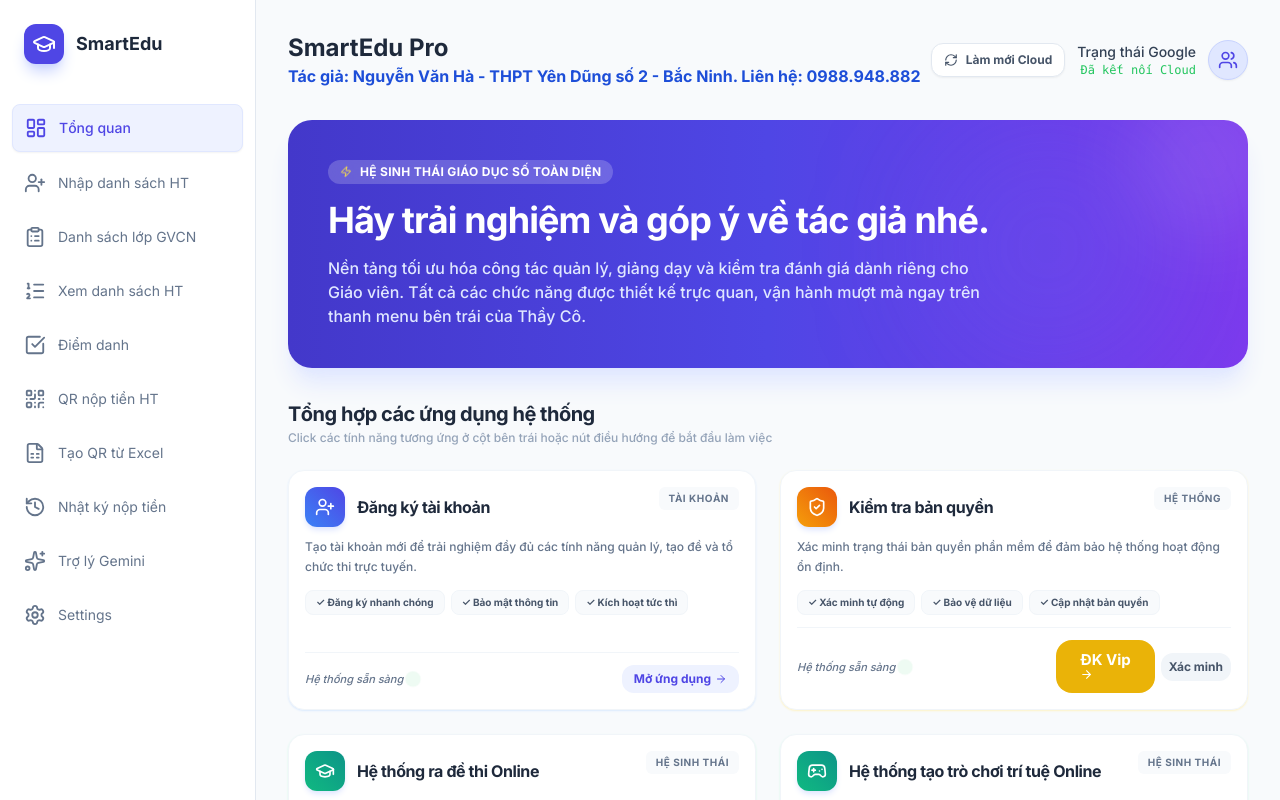
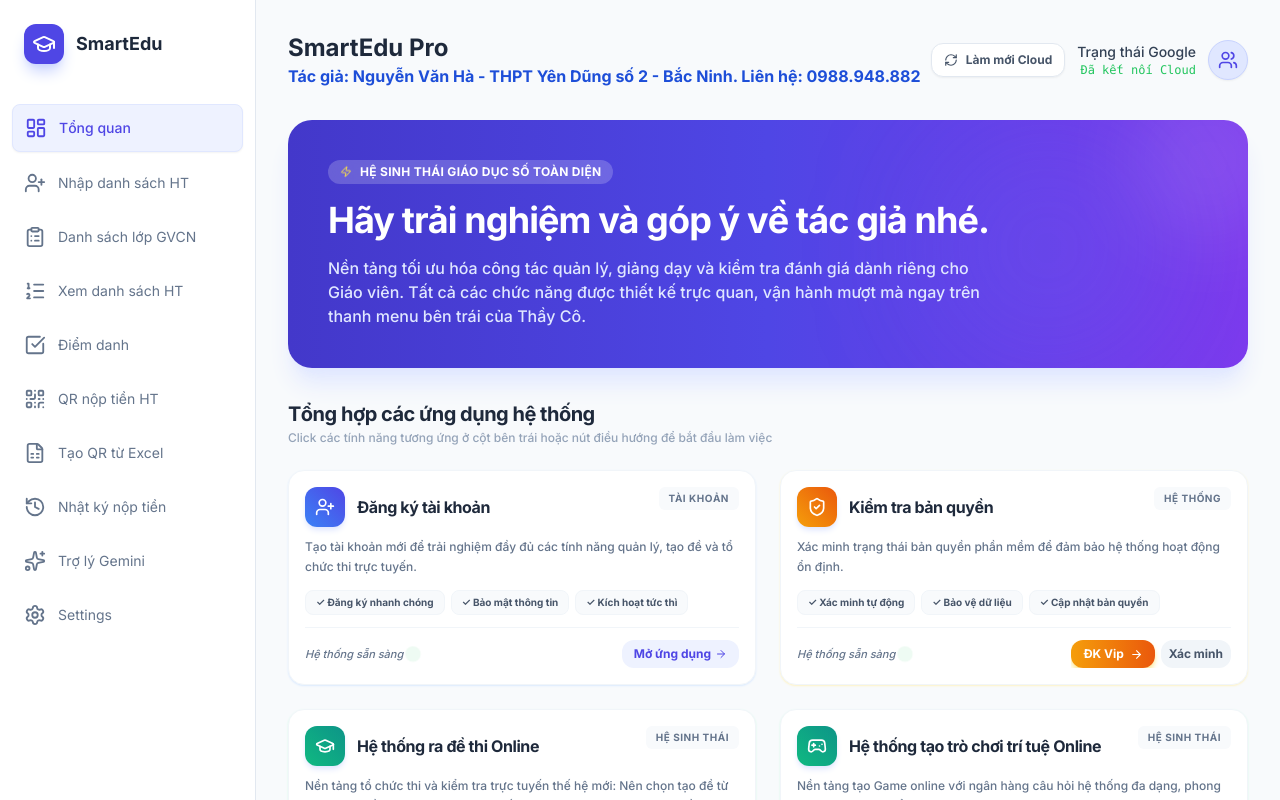
Before and after one commit to thaygiaoha/quanlyhocthemv2, a React (Vite) app: page / in a window 1280 px wide. Built offline with nearby package versions, Linux system fonts and the light colour scheme; no server answers.

Commit message:
Update Dashboard.tsx

```diff
--- a/components/Dashboard.tsx
+++ b/components/Dashboard.tsx
@@ -1,16 +1,19 @@
-import React, { useState } from "react";
+import React, { useState } from 'react';
+import { motion, AnimatePresence } from 'motion/react';
 import { AppData } from '../types';
 import { verifyBanquyen } from './verifyadmin'; // 2207them3
-import { motion, AnimatePresence } from "motion/react";
 import {
   GraduationCap,
   QrCode,
   CheckSquare,
+  FileWord,
+  FileText,
   GitBranch,
   Sparkles,
   ArrowRight,
   ShieldCheck,
   Zap,
+  X,
   Gamepad2,
   RefreshCw,
   ExternalLink,
@@ -281,8 +284,8 @@
   ) : (
     <div className="flex items-center gap-1.5 shrink-0">
       <button
-        onClick={() => setShowQrModal(false)}
-  className="px-6 py-3 bg-yellow-500 text-white text-[15px] rounded-2xl font-bold"
+        onClick={() => setShowQrModal(true)}
+        className="flex items-center gap-1.5 px-3 py-1.5 bg-gradient-to-r from-amber-500 to-orange-600 text-white hover:from-amber-600 hover:to-orange-700 rounded-xl transition-all shrink-0 font-extrabold text-xs shadow-md shadow-amber-200"
       >
         <span>ĐK Vip</span>
         <ArrowRight size={13} />
```
